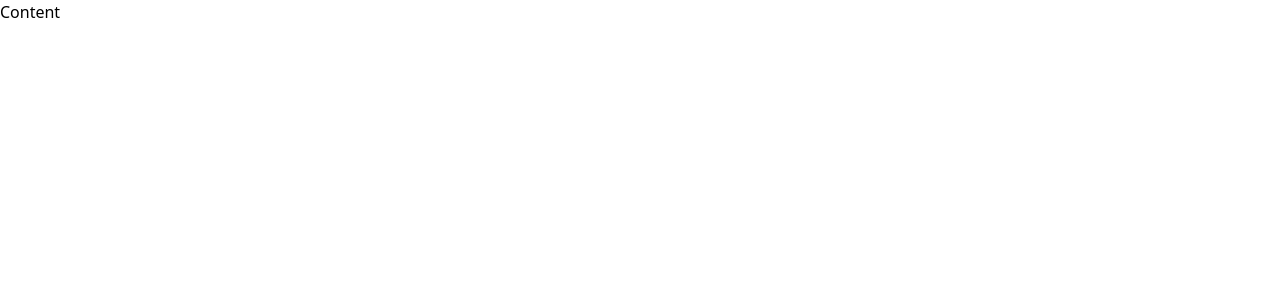
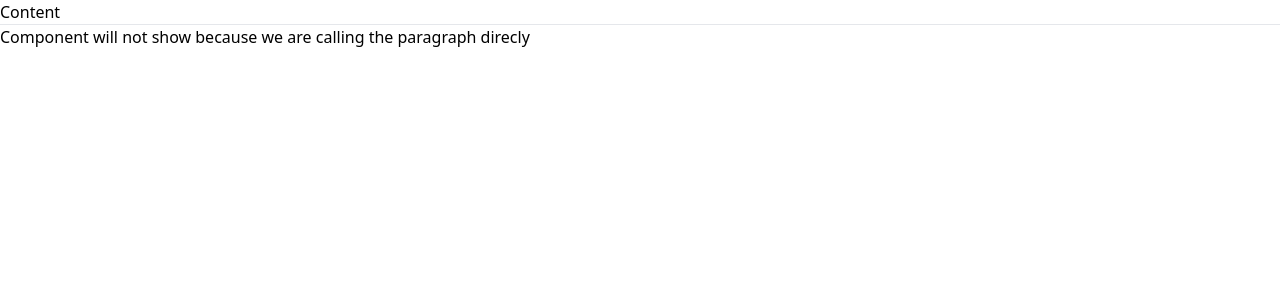
Before and after one commit to wilsongachungi/wilson-vue, a Vue app: page / in a window 1280 px wide. Shown: the top 300 px of the page. Built offline with nearby package versions, Linux system fonts and the light colour scheme.

Commit message:
fallback component

```diff
--- a/src/App.vue
+++ b/src/App.vue
@@ -3,6 +3,7 @@ import './index.css';
 import { ref } from 'vue';
 
 import SlotComponent from './components/SlotComponent.vue';
+import FallbackContent from './components/FallbackContent.vue';
 
 </script>
 
@@ -12,6 +13,12 @@ import SlotComponent from './components/SlotComponent.vue';
     <h1>Content</h1>
   </SlotComponent>
 
+  <hr>
+
+  <FallbackContent>
+    <p>Component will not show because we are calling the paragraph direcly</p>
+  </FallbackContent>
+
 
 </template>
 
--- /dev/null
+++ b/src/components/FallbackContent.vue
@@ -0,0 +1,10 @@
+<script setup>
+
+</script>
+
+<template>
+    <slot>
+        <h1>this is a callback / default content</h1>
+    </slot>
+
+</template>
```
